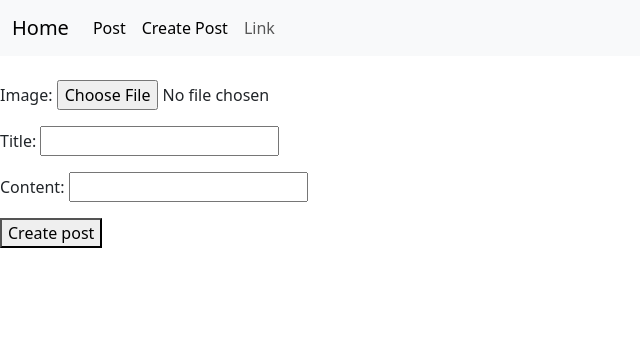
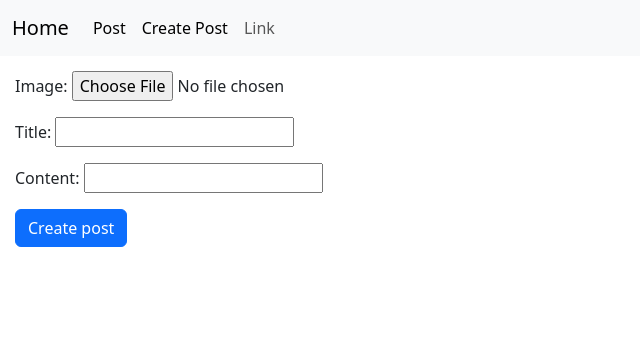
Before and after one commit to chupa136/55-2_4month, a Django app: page /posts/create/ in a window 1280 px wide. Shown: the top 356 px of the page, without its empty margins (0-640 px from the left). Run offline with Django 5.2, Linux system fonts and the light colour scheme.

Commit message:
HW:Did hw4

```diff
--- a/templates/posts/post_create.html
+++ b/templates/posts/post_create.html
@@ -1,9 +1,9 @@
-{% extends 'home.html'%}
+{% extends 'home.html' %}
 
 {% block content %}
-<from style="padding: 15px;" action = "" method ="post", enctype ="multipart/form-data">
+<form style="padding: 15px;" action="" method="post" enctype="multipart/form-data">
     {% csrf_token %}
-    {{ form.as_p}}
-    <button text = "submit">Create post</button>
-</from>
+    {{ form.as_p }}
+    <button type="submit" class="btn btn-primary">Create post</button>
+</form>
 {% endblock %}
```
Also changed, not shown: db.sqlite3.
